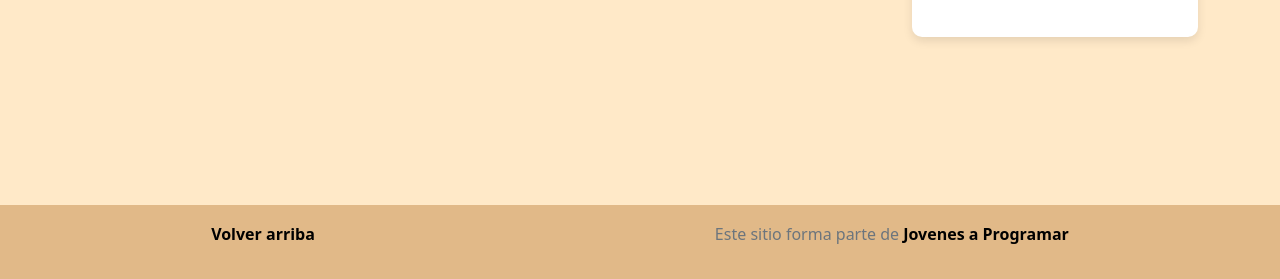
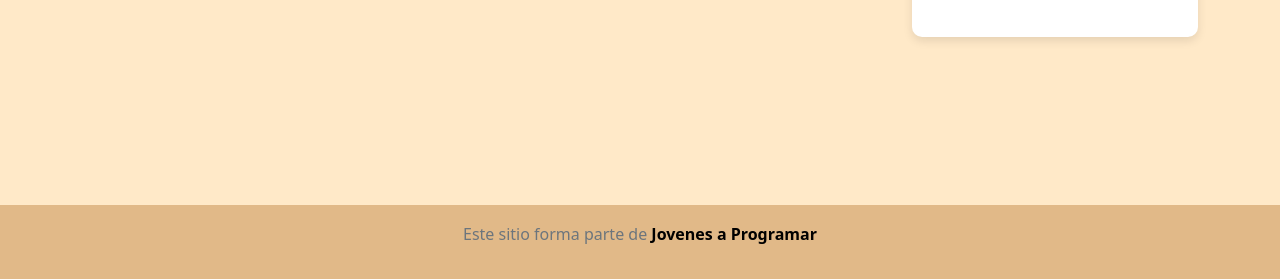
Before and after one commit to MaidanaThiago/proyecto_e-commerce, a plain HTML site: page login.html in a window 1280 px wide. Shown: the part 521-800 px from the top of the page. Drawn offline with Linux system fonts and the light colour scheme.

Commit message:
Corrección del footer

```diff
--- a/login.html
+++ b/login.html
@@ -57,9 +57,6 @@
   </main>
   <footer class="text-muted">
     <div class="container">
-      <p class="float-end">
-        <a href="#">Volver arriba</a>
-      </p>
       <p>Este sitio forma parte de <a href="https://jovenesaprogramar.edu.uy/" target="_blank">Jovenes a Programar</a></p>
     </div>
   </footer>
```
